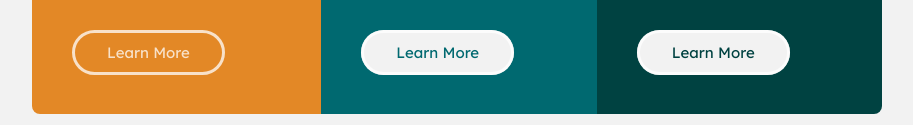
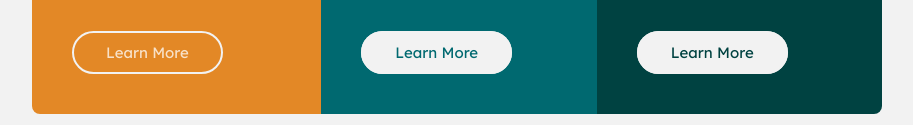
Before and after one commit to wesleyjacoby/3-Column-Preview-Card, a plain HTML site: page index.html in a window 1280 px wide. In both pictures the pointer is over the link 331 px from the left and 576 px from the top of the page. Shown: the part 524-649 px from the top of the page, without its empty margins (183-1096 px from the left). Drawn offline with nearby package versions, Linux system fonts and the light colour scheme.

Commit message:
Update styles.css

```diff
--- a/styles.css
+++ b/styles.css
@@ -96,7 +96,7 @@ p {
     font-family: 'Lexend Deca', sans-serif;
     background-color: var(--light-gray);
     color: var(--trans-white);
-    border: 3px solid var(--trans-white);
+    border: 2px solid var(--light-gray);
     border-radius: 3.125rem;
 }
 
@@ -104,7 +104,7 @@ p {
     cursor: pointer;
     background-color: transparent;
     color: var(--trans-white);
-    border: 3px solid var(--trans-white);
+    border: 2px solid var(--light-gray);
 }
 
 .sedan {
```
